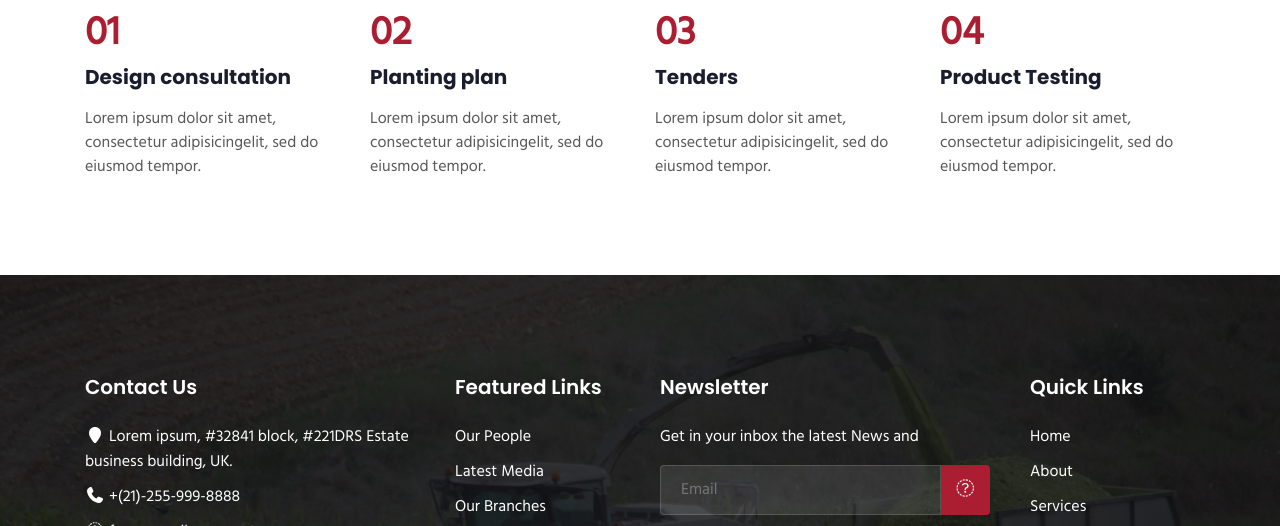
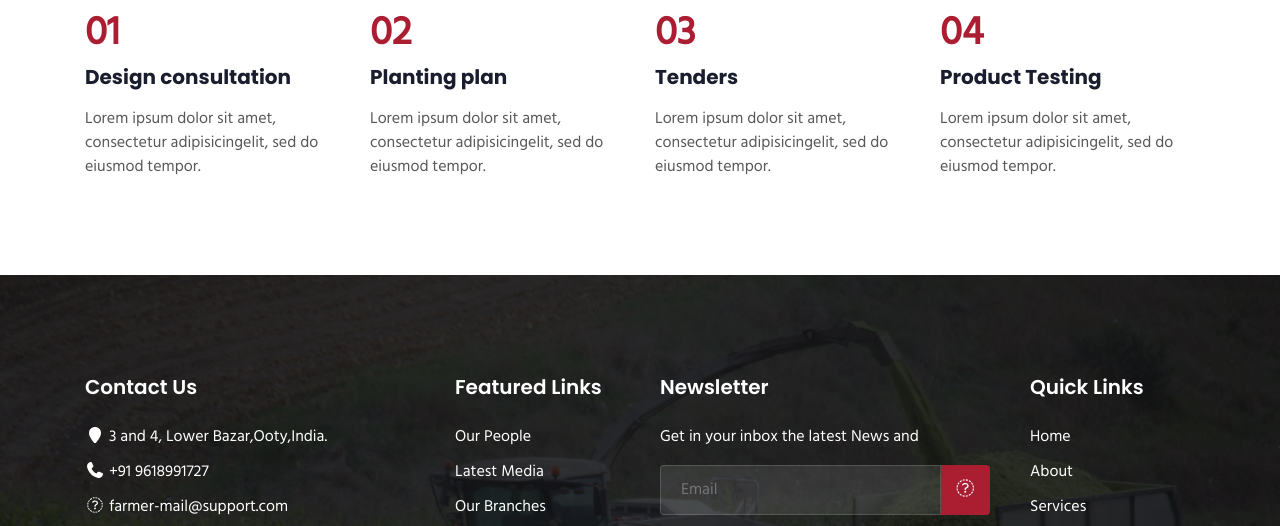
Before and after one commit to TEJA2349/frt, a plain HTML site: page services.html in a window 1280 px wide. Shown: the part 2488-3014 px from the top of the page. Drawn offline with nearby package versions, Linux system fonts and the light colour scheme.

Commit message:
Update services.html

```diff
--- a/services.html
+++ b/services.html
@@ -281,8 +281,8 @@
               <div class="footer-list-29 footer-1">
                   <h6 class="footer-title-29">Contact Us</h6>
                   <ul>
-                      <li><p><span class="fa fa-map-marker"></span> Lorem ipsum, #32841 block, #221DRS Estate business building, UK.</p></li>
-                      <li><a href="tel:+7-800-999-800"><span class="fa fa-phone"></span> +(21)-255-999-8888</a></li>
+                      <li><p><span class="fa fa-map-marker"></span> 3 and 4, Lower Bazar,Ooty,India.</p></li>
+                      <li><a href="tel:+91 9618991727"><span class="fa fa-phone"></span> +91 9618991727</a></li>
                       <li><a href="mailto:corporate-mail@support.com" class="mail"><span class="fa fa-envelope-open-o"></span> farmer-mail@support.com</a></li>
                   </ul>
                   <div class="main-social-footer-29">
```
